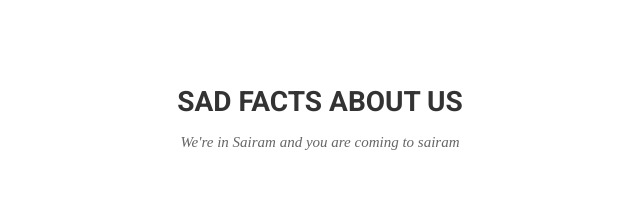
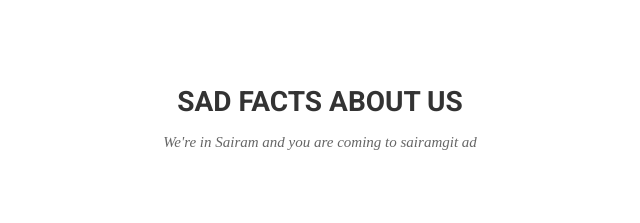
Before and after one commit to niceconference/niceconference.github.io, a plain HTML site: page index.html in a window 1280 px wide. Shown: the part 2940-3163 px from the top of the page, 320-960 px from the left. Drawn offline with nearby package versions, Linux system fonts and the light colour scheme; a web font is replaced by a local one.

Commit message:
Secondfinal

```diff
--- a/index.html
+++ b/index.html
@@ -161,7 +161,7 @@
         <div class="row">
           <div class="section-title text-center">
             <h2>Sad Facts About Us</h2>
-            <p>We're in Sairam and you are coming to sairam</p>
+            <p>We're in Sairam and you are coming to sairamgit ad</p>
           </div>
         </div>
         <div class="row">
```
